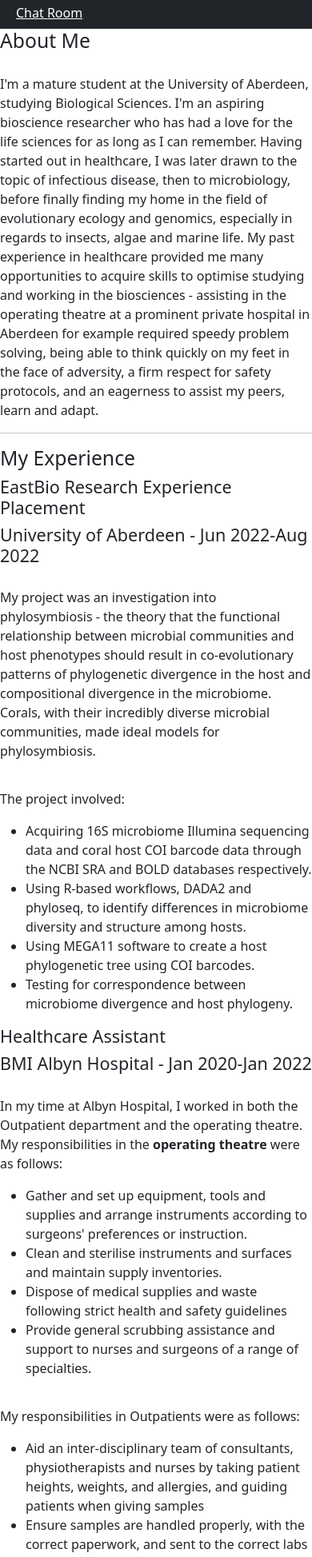
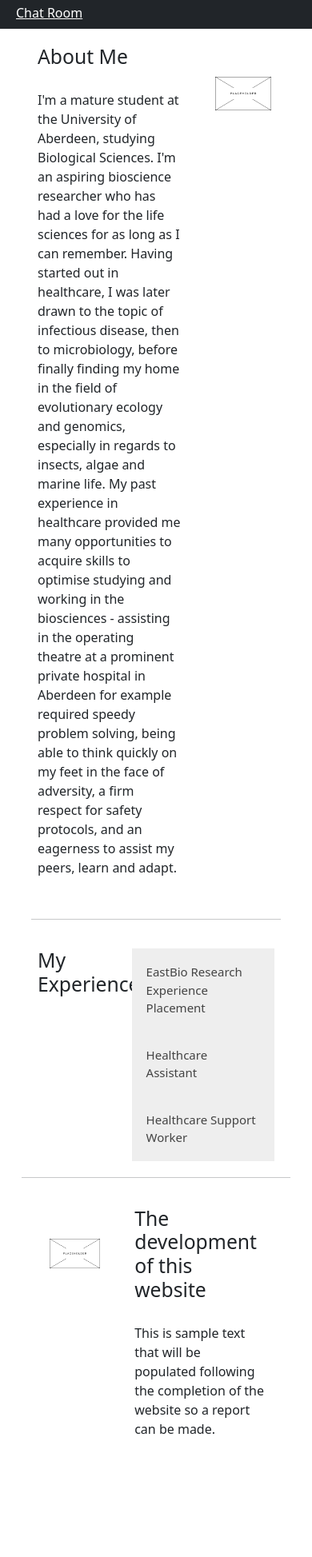
Before and after one commit to hanson-ev/CS1031-CA4, a plain HTML site: page public/about.html in a window 390 px wide. Shown: the part 42-1989 px from the top of the page at 80% size. After the commit the page ends 1877 px from the top, so only its background shows below. Drawn offline with Linux system fonts and the light colour scheme.

Commit message:
Columns created and placeholder images in About

```diff
--- a/public/about.html
+++ b/public/about.html
@@ -1,6 +1,7 @@
 <!DOCTYPE html>
 
 <html lang="en">
+
 <head>
     <meta charset="utf-8">
     <meta http-equiv="X-UA-Compatible" content="IE=edge">
@@ -11,6 +12,7 @@
     <link href="css/styles.css" rel="stylesheet">
     <link href="css/CM1031.css" rel="stylesheet">
 </head>
+
 <body>
 
     <!--NAV BAR-->
@@ -21,45 +23,69 @@
     </div>
 
     <!--MAIN BODY-->
+    <div class="mainbody">
         <!--ABOUT ME-->
         <div>
+            <div class="row">
+                <div class="column largeright">
                     <h2>About Me</h2>
                     <p>I'm a mature student at the University of Aberdeen, studying Biological Sciences.
-        I'm an aspiring bioscience researcher who has had a love for the life sciences for as long as I can remember.
+                        I'm an aspiring bioscience researcher who has had a love for the life sciences for as long as I
+                        can remember.
                         Having started out in healthcare, I was later drawn to the topic of infectious disease,
-        then to microbiology, before finally finding my home in the field of evolutionary ecology and genomics,
+                        then to microbiology, before finally finding my home in the field of evolutionary ecology and
+                        genomics,
                         especially in regards to insects, algae and marine life.
                         My past experience in healthcare provided me many opportunities to acquire skills
                         to optimise studying and working in the biosciences -
                         assisting in the operating theatre at a prominent private hospital in Aberdeen for example
-        required speedy problem solving, being able to think quickly on my feet in the face of adversity,
+                        required speedy problem solving, being able to think quickly on my feet in the face of
+                        adversity,
                         a firm respect for safety protocols, and an eagerness to assist my peers, learn and adapt.</p>
+                </div>
+
+                <div class="column smallleft">
+                    <img class="aboutimage" src="img/placeholder.png" alt="placeholder">
+                </div>
+            </div>
         </div>
 
         <hr>
 
         <!--WORK EXPERIENCE-->
         <div>
+            <div class="row">
+                <div class="column smallright">
                     <h2>My Experience</h2>
-    <h4>EastBio Research Experience Placement</h4>
-    <h4>University of Aberdeen - Jun 2022-Aug 2022</h4>
+                </div>
+
+                <div class="column largeleft">
+                    <button class="accordion">EastBio Research Experience Placement</button>
+                    <div class="panel">
+                        <h4>University of Aberdeen</h4>
+                        <h5>Jun 2022 - Aug 2022</h5>
                         <p>My project was an investigation into phylosymbiosis -
                             the theory that the functional relationship between microbial communities and
                             host phenotypes should result in co-evolutionary patterns of phylogenetic divergence
                             in the host and compositional divergence in the microbiome.
-    Corals, with their incredibly diverse microbial communities, made ideal models for phylosymbiosis.</p>
+                            Corals, with their incredibly diverse microbial communities, made ideal models for
+                            phylosymbiosis.</p>
                         <p>The project involved:</p>
                         <ul>
                             <li>Acquiring 16S microbiome Illumina sequencing data and coral host COI barcode data
                                 through the NCBI SRA and BOLD databases respectively.</li>
-            <li>Using R-based workflows, DADA2 and phyloseq, to identify differences in microbiome diversity
+                            <li>Using R-based workflows, DADA2 and phyloseq, to identify differences in microbiome
+                                diversity
                                 and structure among hosts.</li>
                             <li>Using MEGA11 software to create a host phylogenetic tree using COI barcodes.</li>
                             <li>Testing for correspondence between microbiome divergence and host phylogeny.</li>
                         </ul>
+                    </div>
 
-    <h4>Healthcare Assistant</h4>
-    <h4>BMI Albyn Hospital - Jan 2020-Jan 2022</h4>
+            <button class="accordion">Healthcare Assistant</button>
+            <div class="panel">
+                <h4>BMI Albyn Hospital</h4>
+                <h5>Jan 2020 - Jan 2022</h5>
                 <p>In my time at Albyn Hospital, I worked in both the Outpatient department and the operating theatre.
                     My responsibilities in the <b>operating theatre</b> were as follows:</p>
                 <ul>
@@ -67,46 +93,75 @@
                         preferences or instruction.</li>
                     <li>Clean and sterilise instruments and surfaces and maintain supply inventories.</li>
                     <li>Dispose of medical supplies and waste following strict health and safety guidelines</li>
-            <li>Provide general scrubbing assistance and support to nurses and surgeons of a range of specialties.</li>
+                    <li>Provide general scrubbing assistance and support to nurses and surgeons of a range of
+                        specialties.</li>
                 </ul>
                 <p>My responsibilities in Outpatients were as follows:</p>
                 <ul>
-            <li>Aid an inter-disciplinary team of consultants, physiotherapists and nurses by taking patient heights, weights,
+                    <li>Aid an inter-disciplinary team of consultants, physiotherapists and nurses by taking patient
+                        heights, weights,
                         and allergies, and guiding patients when giving samples</li>
-            <li>Ensure samples are handled properly, with the correct paperwork, and sent to the correct labs for testing.</li>
-            <li>Handle highly confidential paperwork such as patient records, keeping them up to date and organised
+                    <li>Ensure samples are handled properly, with the correct paperwork, and sent to the correct labs
+                        for testing.</li>
+                    <li>Handle highly confidential paperwork such as patient records, keeping them up to date and
+                        organised
                         properly.</li>
                 </ul>
+            </div>
 
-    <h4>Healthcare Support Worker</h4>
-    <h4>NHS Grampian, Woodend Hospital - Nov 2018-Jan 2020</h4>
-    <p>I worked in the Stroke Rehabilitation ward in Woodend Hospital, and performed a varied range of duties:</p>
+            <button class="accordion">Healthcare Support Worker</button>
+            <div class="panel">
+                <h4>NHS Grampian, Woodend Hospital</h4>
+                <h5>Nov 2018 - Jan 2020</h5>
+                <p>I worked in the Stroke Rehabilitation ward in Woodend Hospital, and performed a varied range of
+                    duties:</p>
                 <ul>
-            <li>Assisted with patient hygiene, physical comfort, eating and drinking and mobility while observing and
+                    <li>Assisted with patient hygiene, physical comfort, eating and drinking and mobility while
+                        observing and
                         reporting specific changes.</li>
                     <li>Observed patient skin conditions and reported findings to registered nurse</li>
                     <li>Lifted patients using appropriate equipment in accordance with moving and handling policy.</li>
                 </ul>
+                <p></p>
+            </div>
 
         </div>
+
+        <!--ACCORDION JAVASCRIPT-->
+        <script>
+            var acc = document.getElementsByClassName("accordion");
+            var i;
+
+            for (i = 0; i < acc.length; i++) {
+                acc[i].addEventListener("click", function () {
+                    this.classList.toggle("active");
+                    var panel = this.nextElementSibling;
+                    if (panel.style.maxHeight) {
+                        panel.style.maxHeight = null;
+                    } else {
+                        panel.style.maxHeight = panel.scrollHeight + "px";
+                    }
+                });
+            }
+        </script>
 
         <hr>
 
         <!--WEBSITE DEVELOPMENT-->
         <div>
+            <div class="row"></div>
+            <div class="column smallleft">
+                <img class="aboutimage" src="img/placeholder.png" alt="placeholder">
+            </div>
+            <div class="column largeright">
                 <h2>The development of this website</h2>
-
-
+                <p>This is sample text that will be populated following the completion of the website so a report can be
+                    made.</p>
+            </div>
+        </div>
+    </div>
 
     </div>
+</body>
 
-<!--SAMPLE CODE-->
-        <p>This is the home page</p>
-
-        <p><a href = "chat.html">Chat</a></p>
-
-        <script src="js/client.js" async defer></script>
-
-
-    </body>
 </html>
--- a/public/css/CM1031.css
+++ b/public/css/CM1031.css
@@ -1,3 +1,10 @@
+.mainbody{
+    display: block;
+    margin-left: auto;
+    margin-right: auto;
+    max-width: 80%;
+}
+
 p{
  padding-top: 20px;
 }
@@ -60,6 +67,13 @@ p{
     transition: max-height 0.2s ease-out;
 }
 
+.aboutimage{
+    padding-top: 40px;
+    margin-left: auto;
+    margin-right: auto;
+    display: block;
+    max-width: 90%;
+}
 
 .logo{
     padding-top: 20px;
```
Also changed, not shown: public/img/placeholder.png (added). Lines whose indentation alone changed are shown as unchanged.
